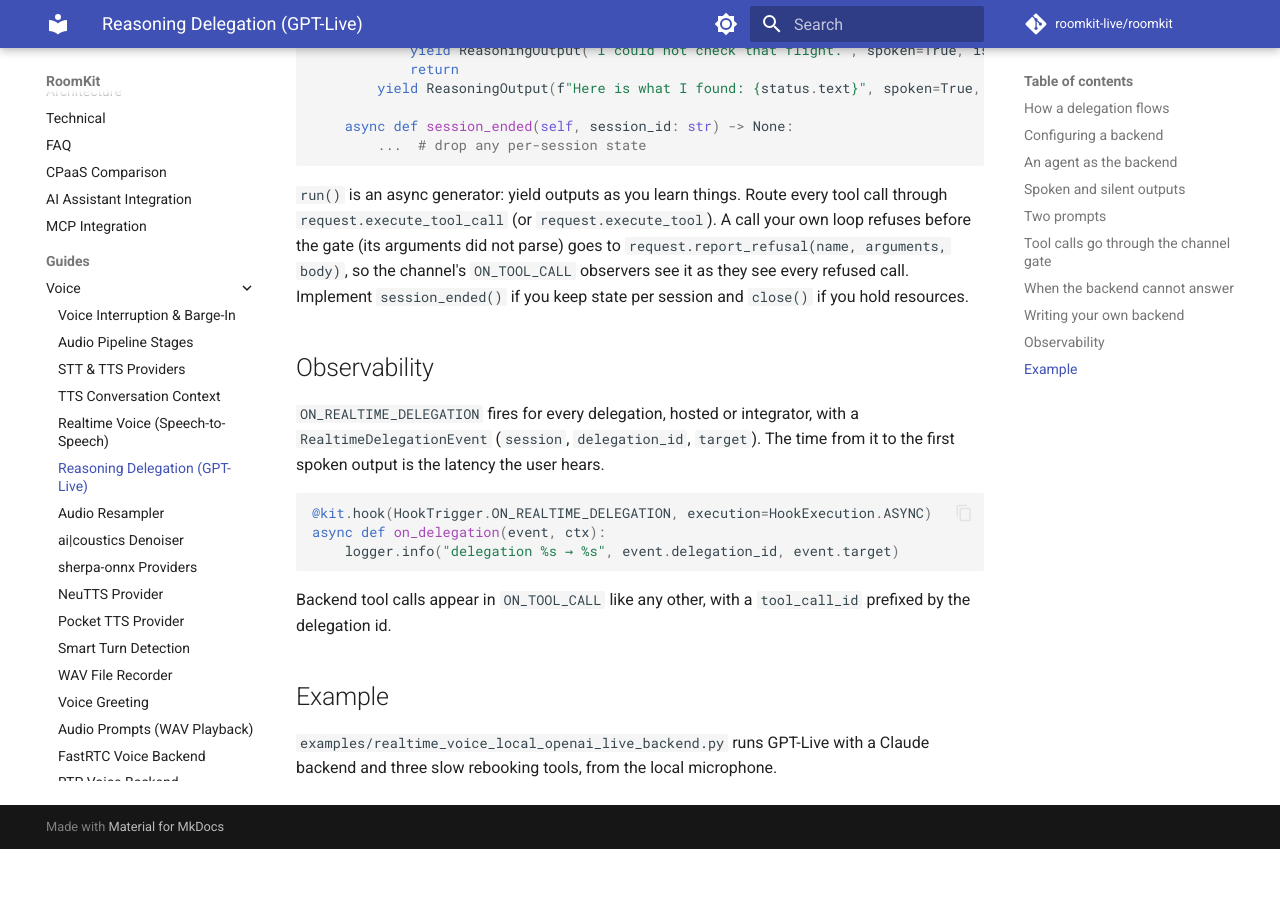
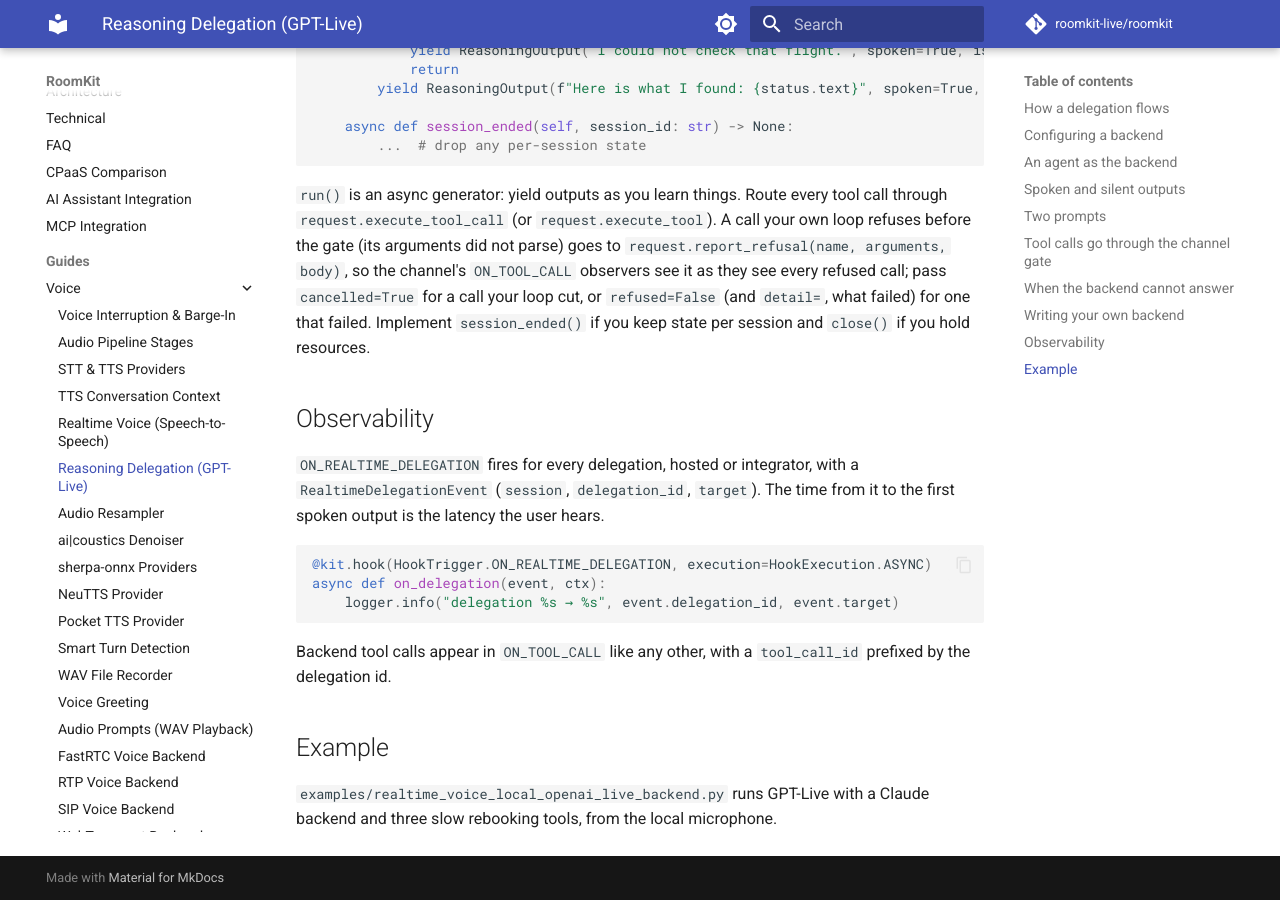
Before and after one commit to roomkit-live/roomkit-docs, an MkDocs documentation site: the page built from docs/guides/reasoning-delegation.md, in a window 1280 px wide and 900 px high, scrolled down 5195 px. Built offline with MkDocs 1.6.1 and Material for MkDocs 9.7.7, drawn with Linux system fonts in a browser that asks for light colours; comment, search, counter and statistics services are not loaded; before the commit the page ends 6044 px from its top, so only the background shows below that.

Commit message:
docs(tools): ToolFailedError audits failed, report_refusal carries a failure's outcome, features list it (RMK-459)

```diff
--- a/docs/guides/reasoning-delegation.md
+++ b/docs/guides/reasoning-delegation.md
@@ -226,7 +226,9 @@ class FlightDeskBackend(ReasoningBackend):
 tool call through `request.execute_tool_call` (or `request.execute_tool`). A
 call your own loop refuses before the gate (its arguments did not parse) goes
 to `request.report_refusal(name, arguments, body)`, so the channel's
-`ON_TOOL_CALL` observers see it as they see every refused call. Implement
+`ON_TOOL_CALL` observers see it as they see every refused call; pass
+`cancelled=True` for a call your loop cut, or `refused=False` (and
+`detail=`, what failed) for one that failed. Implement
 `session_ended()` if you keep state per session and `close()` if you hold
 resources.
 
```
Also changed, not shown: docs/features.md (+1 -1 lines), docs/guides/tool-audit.md (+1 -1 lines).
